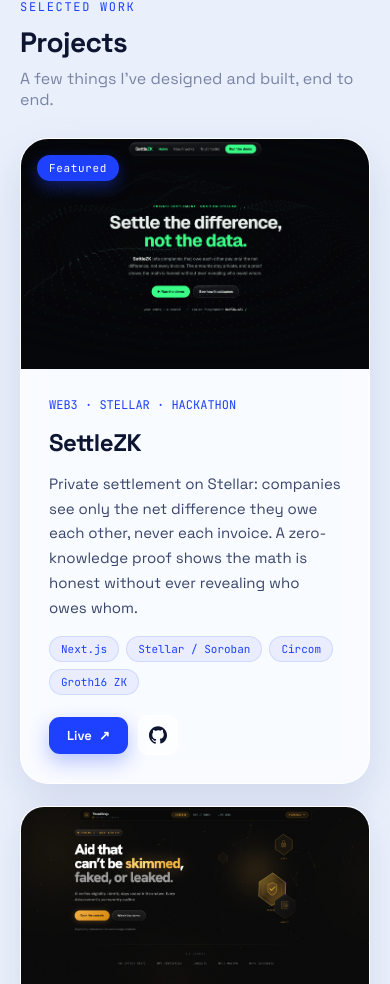
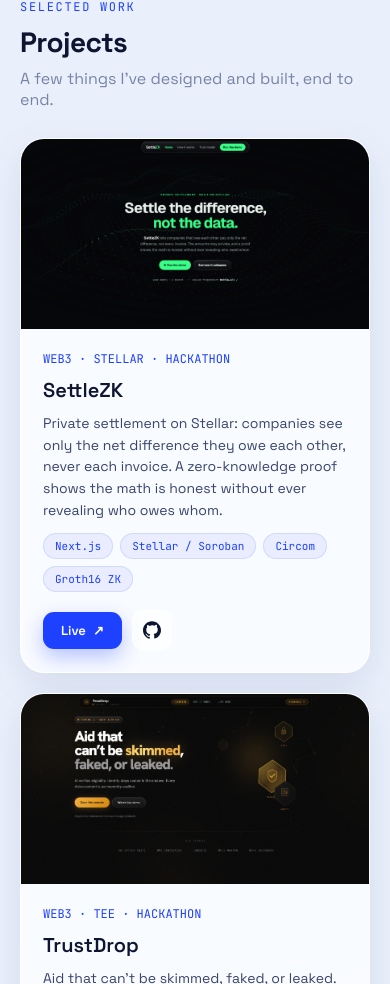
Before and after one commit to McYeremia/MyPortofolio, a Next.js app: page / in a window 390 px wide. Shown: the part 2779-3763 px from the top of the page. Built offline with nearby package versions, Linux system fonts and the light colour scheme.

Commit message:
fix responsive on middle layout like ipad

```diff
--- a/src/components/Projects.module.css
+++ b/src/components/Projects.module.css
@@ -137,6 +137,12 @@
   grid-template-columns: repeat(auto-fit, minmax(min(100%, 280px), 1fr));
   gap: 20px;
 }
+
+.card.featuredGridCard {
+  display: none;
+}
+
+
 
 .card {
   display: flex;
@@ -312,36 +318,28 @@
 }
 
 /* ---------- responsive ---------- */
-@media (max-width: 820px) {
+@media (max-width: 960px) {
   .featured {
-    grid-template-columns: 1fr;
+    display: none;
   }
-  .featuredMedia,
-  .featuredMedia .media {
-    min-height: 230px;
+  .card.featuredGridCard {
+    display: flex;
   }
-  .featuredBody {
-    padding: 28px;
-  }
-
-  /* Force 2-column grid on tablet portrait so cards don't float alone */
   .grid {
     grid-template-columns: repeat(2, 1fr);
   }
-
-  /* When there's an odd number of cards, stretch the last one across both columns */
-  .card:last-child:nth-child(odd) {
-    grid-column: 1 / -1;
-  }
 }
 
-@media (max-width: 560px) {
+
+@media (max-width: 600px) {
+  .featured {
+    display: none;
+  }
+  .card.featuredGridCard {
+    display: flex;
+  }
   .grid {
     grid-template-columns: 1fr;
-  }
-  /* Reset the span on mobile since it's single column */
-  .card:last-child:nth-child(odd) {
-    grid-column: auto;
   }
   .actions {
     flex-wrap: wrap;
--- a/src/components/Projects.tsx
+++ b/src/components/Projects.tsx
@@ -34,8 +34,12 @@
       ) : null}
 
       <div className={styles.grid}>
-        {rest.map((p) => (
-          <ProjectGridCard key={p.title} project={p} />
+        {projects.map((p) => (
+          <ProjectGridCard
+            key={p.title}
+            project={p}
+            className={p.featured ? styles.featuredGridCard : ""}
+          />
         ))}
       </div>
 
--- a/src/components/projectParts.tsx
+++ b/src/components/projectParts.tsx
@@ -62,9 +62,9 @@
 }
 
 /** A single project rendered as a tilt-on-hover grid card. */
-export function ProjectGridCard({ project }: { project: ProjectCard }) {
+export function ProjectGridCard({ project, className }: { project: ProjectCard; className?: string }) {
   return (
-    <TiltCard className={styles.card}>
+    <TiltCard className={`${styles.card} ${className ?? ""}`}>
       <Media project={project} />
       <div className={styles.cardBody}>
         <div className={styles.tag}>{project.tag}</div>
```
